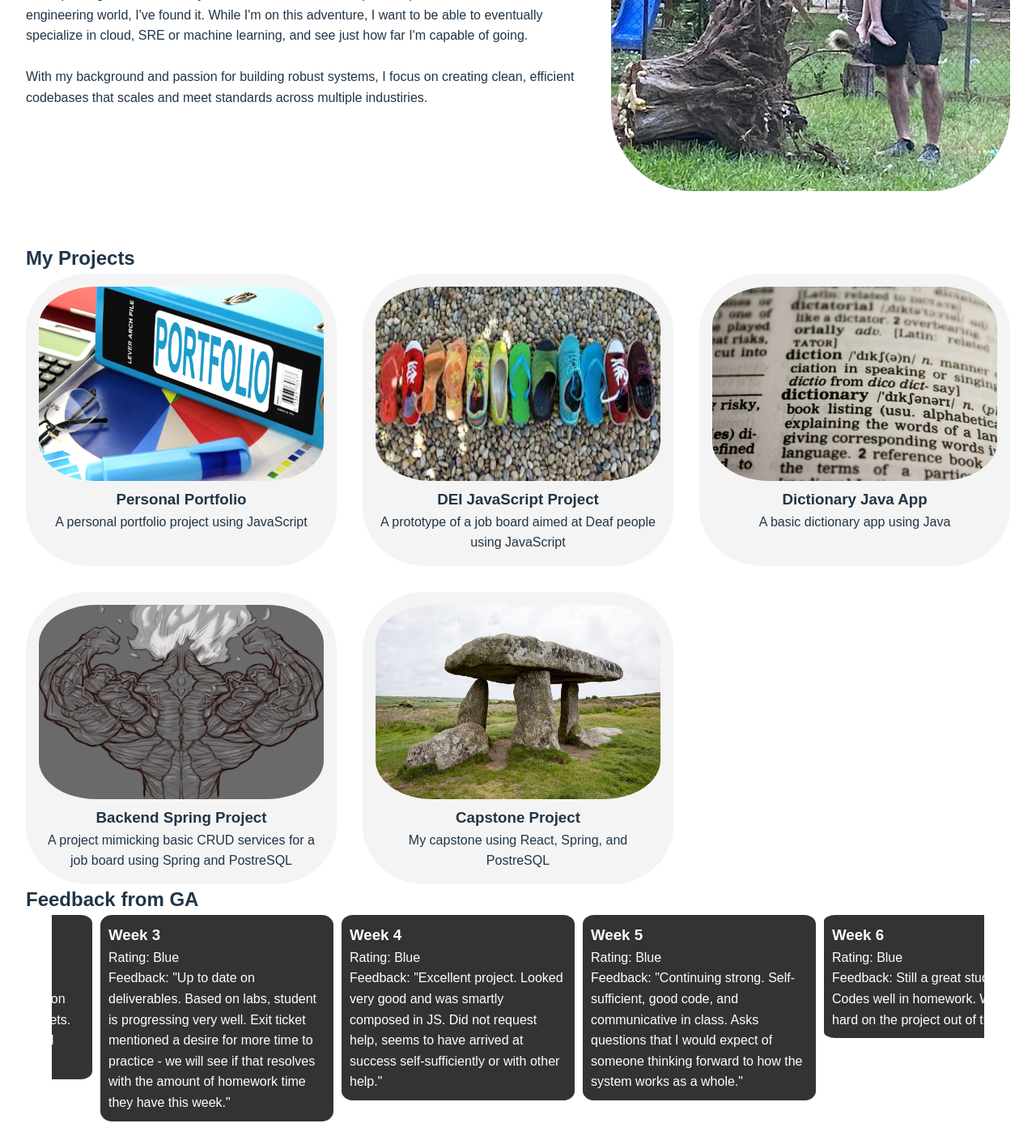
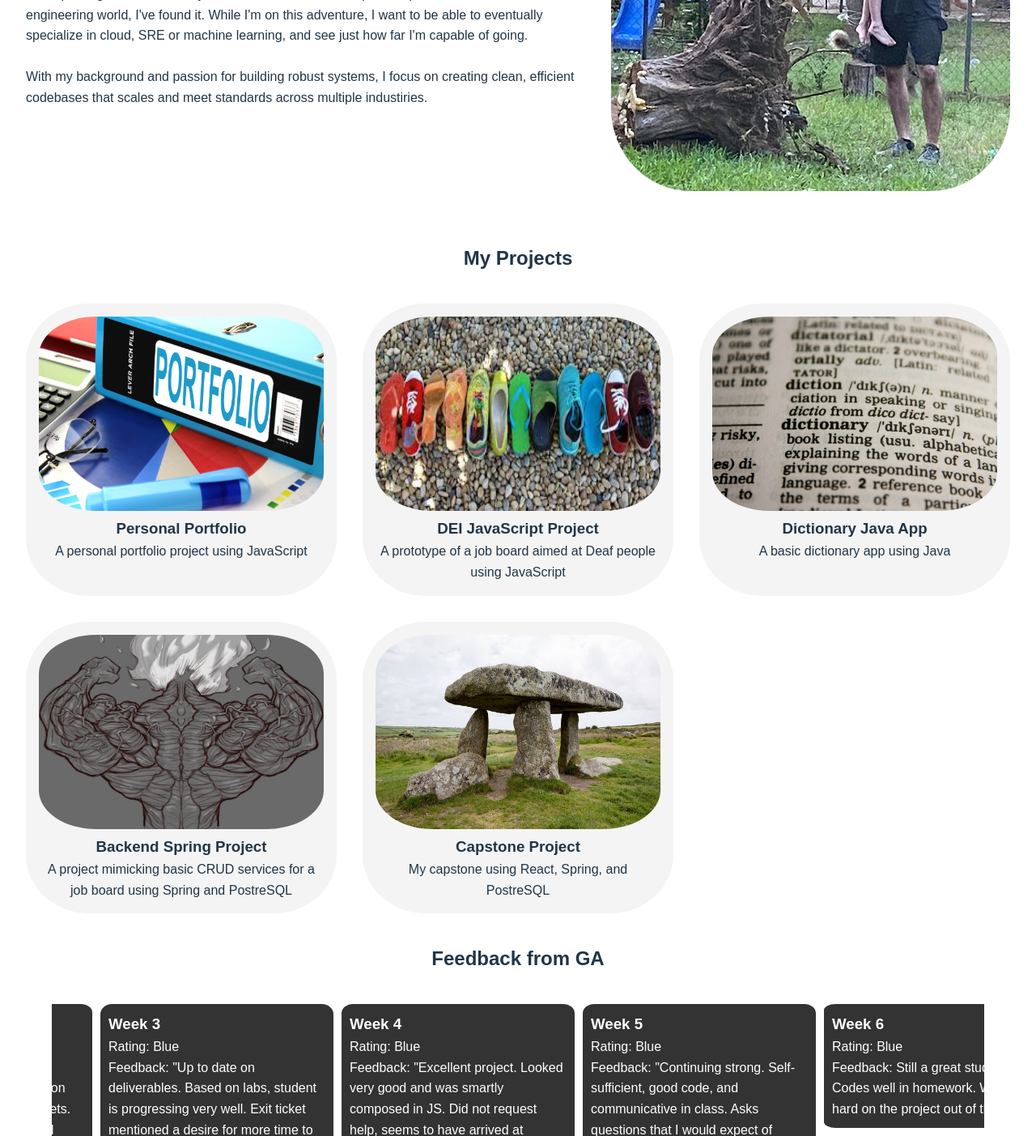
Before and after one commit to zkapalka/Portfolio, a React (Vite) app in the folder personal-portfolio/: page / in a window 1280 px wide. Shown: the part 1026-2429 px from the top of the page at 81% size. Built offline with nearby package versions, Linux system fonts and the light colour scheme.

Commit message:
fixed h2 formatting

```diff
--- a/personal-portfolio/src/components/Main/Project/Project.jsx
+++ b/personal-portfolio/src/components/Main/Project/Project.jsx
@@ -1,5 +1,12 @@
+import styled from 'styled-components';
 import ProjectCard from "../../ProjectCard/ProjectCard";
 import FeedbackCarousel from "./Feedback/FeedbackCarousel";
+
+// Styled component for the h2 tag
+const StyledH2 = styled.h2`
+  text-align: center;
+  margin: 3%;
+`;
 
 const Project = () => {
   const projectCardData = [
@@ -39,19 +46,19 @@ const Project = () => {
       description: "My capstone using React, Spring, and PostreSQL",
     }
   ];
+
   return (
     <section className="projects" id="projects">
-      <h2>My Projects</h2>
+      {/* Apply the styled component */}
+      <StyledH2>My Projects</StyledH2>
       <div className="project-grid">
-        {projectCardData.map((project, index) => {
-          return (
-            <ProjectCard key={index} link={project.link} image={project.image} alt={project.alt} projectName={project.projectName} description={project.description}/>
-          );
-        })}
+        {projectCardData.map((project, index) => (
+          <ProjectCard key={index} {...project} />
+        ))}
       </div>
-      <h2>Feedback from GA</h2>
-      <FeedbackCarousel/>
-
+      {/* Apply the styled component */}
+      <StyledH2>Feedback from GA</StyledH2>
+      <FeedbackCarousel />
     </section>
   );
 };
```
